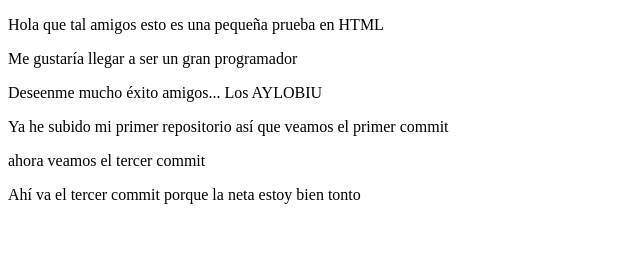
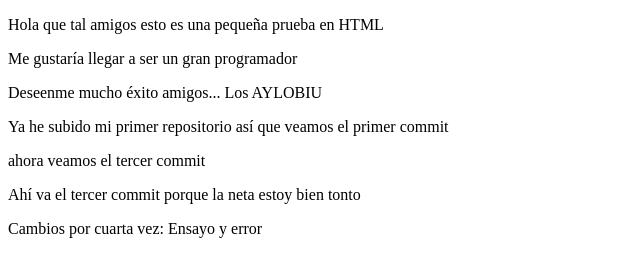
Before and after one commit to Ov21/Primerrepositorio, a plain HTML site: page index.html in a window 1280 px wide. Shown: the whole page, without its empty margins (0-640 px from the left). Drawn offline with Linux system fonts and the light colour scheme.

Commit message:
Cuarto Cambio

```diff
--- a/index.html
+++ b/index.html
@@ -13,5 +13,6 @@
     <p>Ya he subido mi primer repositorio así que veamos el primer commit</p>
     <p>ahora veamos el tercer commit</p>
     <p>Ahí va el tercer commit porque la neta estoy bien tonto</p>
+    <p>Cambios por cuarta vez: Ensayo y error</p>
 </body>
 </html>
```
